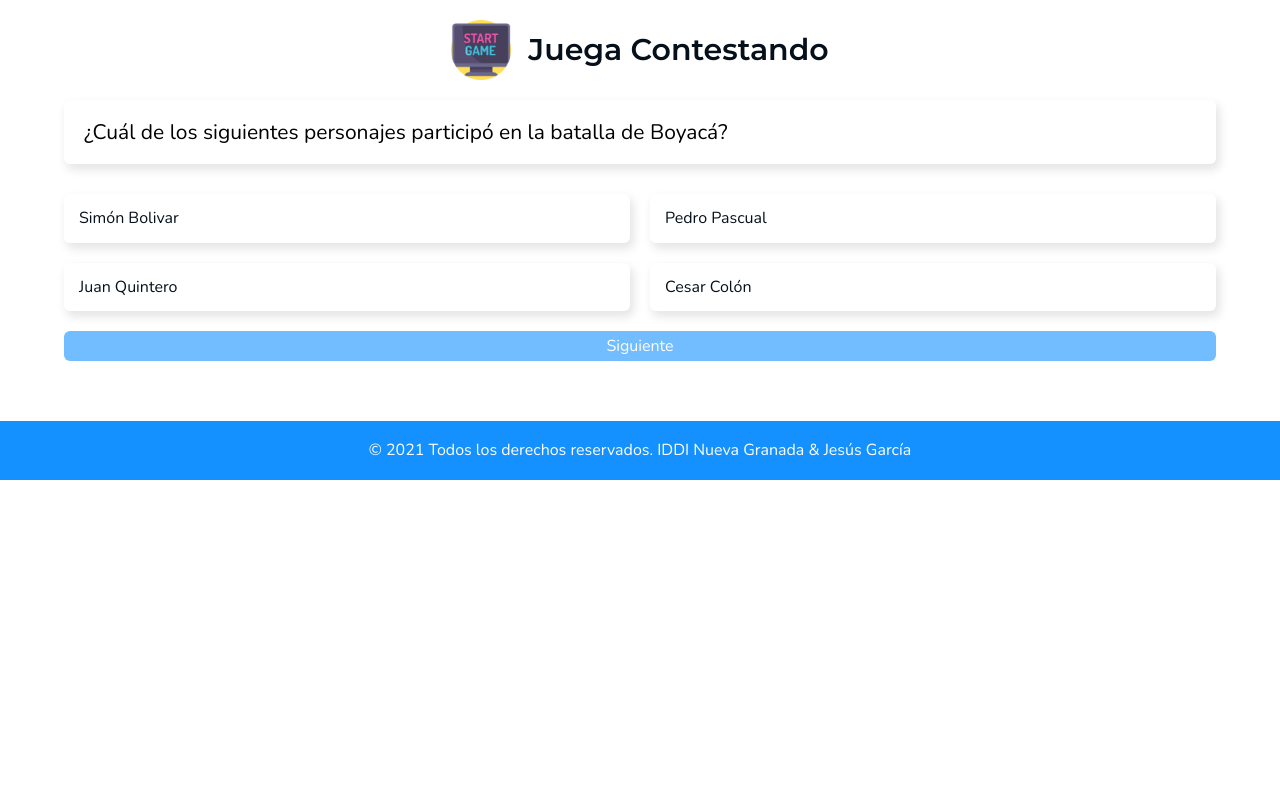
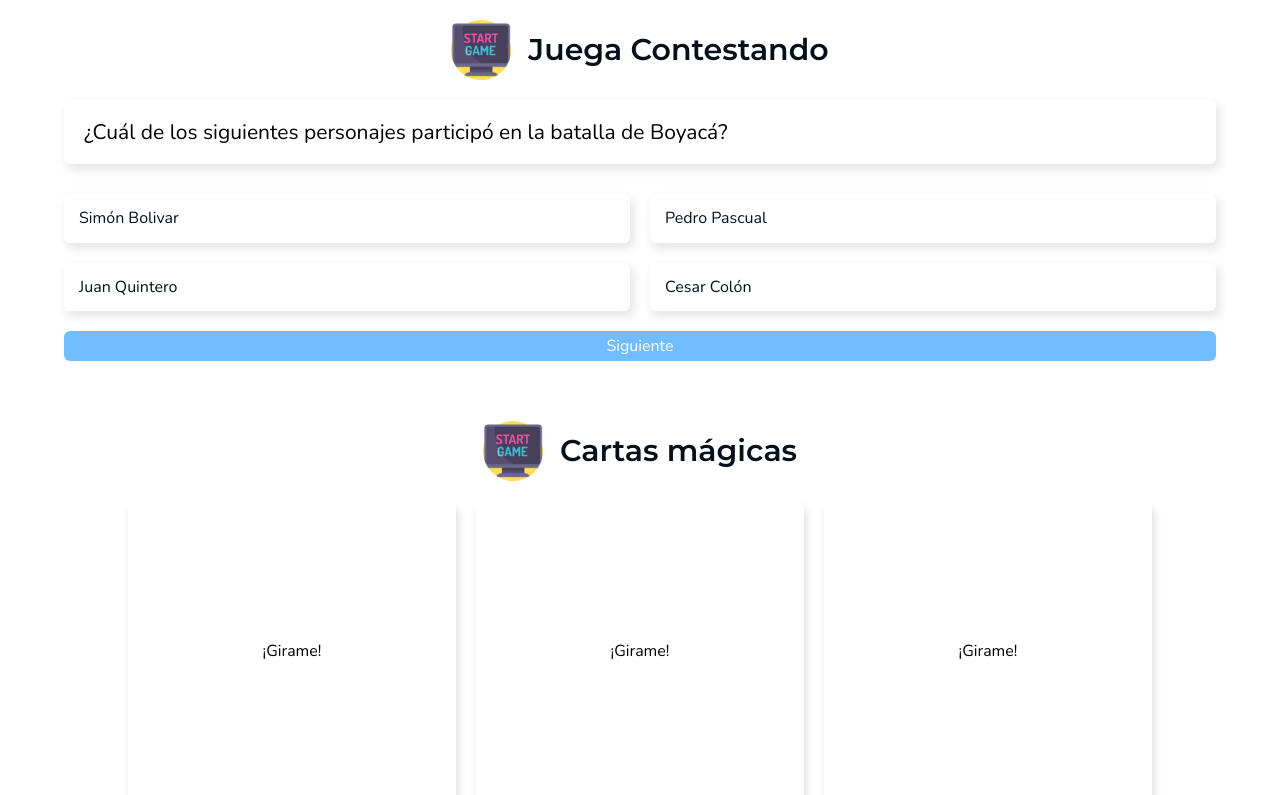
Before and after one commit to jesus2801/iddi-page-batalla-boyaca, a Next.js app: page / in a window 1280 px wide. Shown: the part 2000-2795 px from the top of the page. Before the commit the page ends 2480 px from the top, so only its background shows below. Built offline with nearby package versions, Linux system fonts and the light colour scheme.

Commit message:
second game added

```diff
--- a/src/components/atoms/home-card/styles.ts
+++ b/src/components/atoms/home-card/styles.ts
@@ -4,13 +4,14 @@ export const HomeCardDiv = styled.div`
   position: relative;
   top: 0;
   width: 100%;
+  height: 100%;
   background-color: #fff;
   border-radius: 5px;
 
   display: flex;
   flex-direction: column;
   align-items: center;
-  justify-content: flex-start;
+  justify-content: space-between;
 
   transition: 300ms ease transform;
 
--- /dev/null
+++ b/src/components/organisms/game/Cards.tsx
@@ -0,0 +1,106 @@
+import React, { MouseEvent, useEffect, useState } from 'react';
+import { cardGameInfoI, cardsGameInfo } from 'utils/cards-game.info';
+import { CardsCtn } from './cards.styles';
+import { GameDiv, Title } from './main.styles';
+
+const Cards = () => {
+  const [validSound, setValidSound] = useState(
+    null as null | HTMLAudioElement
+  );
+  const [invalidSound, setInvalidSound] = useState(
+    null as null | HTMLAudioElement
+  );
+
+  const [activeCard, setActiveCard] = useState({
+    card: null as null | HTMLDivElement,
+    info: null as null | cardGameInfoI,
+  });
+  const [matchs, setMatchs] = useState([] as number[]);
+
+  const [info, setInfo] = useState([] as cardGameInfoI[]);
+
+  useEffect(() => {
+    setInfo(cardsGameInfo.sort(() => Math.random() - 0.5));
+    setValidSound(new Audio('/static/sounds/valid.mp3'));
+    setInvalidSound(new Audio('/static/sounds/invalid.mp3'));
+  }, []);
+
+  let pause = false;
+
+  const onclick = (
+    card: cardGameInfoI,
+    e: MouseEvent<HTMLDivElement>
+  ) => {
+    console.log('Entra a la función...');
+    if (matchs.indexOf(card.id) !== -1 || pause) return;
+
+    console.log('Se da vuelta');
+    const element = e.currentTarget;
+    element.classList.toggle('active');
+
+    if (activeCard.info) {
+      console.log('Hay una tarjeta activa');
+      if (card.id === activeCard.info.id) {
+        console.log('Acierto - se agrega la pareja a las finalizadas');
+        validSound.play();
+        setMatchs([...matchs, card.id]);
+      } else {
+        pause = true;
+        console.log('desacierto - se elimina la pareja seleccionada');
+        invalidSound.play();
+
+        setTimeout(() => {
+          element.classList.remove('active');
+          activeCard.card!.classList.remove('active');
+          pause = false;
+        }, 500);
+      }
+
+      setActiveCard({
+        card: null,
+        info: null,
+      });
+    } else {
+      setActiveCard({
+        card: e.currentTarget,
+        info: card,
+      });
+    }
+  };
+
+  return (
+    <GameDiv>
+      <Title>
+        <img src="/static/icons/pc-game.webp" alt="pc game icon" />
+        <h2>Cartas mágicas</h2>
+      </Title>
+
+      <CardsCtn>
+        {info.map((c, i) => (
+          <div
+            key={i + 'c'}
+            onClick={e => onclick(c, e)}
+            className="container"
+          >
+            <div className="front">
+              <p>¡Girame!</p>
+            </div>
+
+            {c.type === 'card' ? (
+              <div className="back">
+                <h3>{c.info}</h3>
+              </div>
+            ) : (
+              <div
+                className="back"
+                style={{ backgroundImage: `url("${c.info}")` }}
+              ></div>
+            )}
+          </div>
+        ))}
+      </CardsCtn>
+    </GameDiv>
+  );
+};
+
+export default Cards;
--- a/src/components/organisms/game/Game.tsx
+++ b/src/components/organisms/game/Game.tsx
@@ -10,7 +10,7 @@ import {
   QuestionDiv,
   AnswersDiv,
   SubmitButtton,
-} from './styles';
+} from './main.styles';
 
 const Game = () => {
   const questions = questionsData.sort();
--- /dev/null
+++ b/src/components/organisms/game/cards.styles.ts
@@ -0,0 +1,69 @@
+import styled from '@emotion/styled';
+
+export const CardsCtn = styled.div`
+  width: 80%;
+
+  display: grid;
+  grid-template-columns: repeat(3, 1fr);
+  gap: 20px;
+
+  .container {
+    position: relative;
+
+    .front,
+    .back,
+    & {
+      width: 100%;
+      height: 300px;
+    }
+
+    .front,
+    .back {
+      backface-visibility: hidden;
+      position: absolute;
+      top: 0;
+      left: 0;
+
+      display: flex;
+      flex-direction: column;
+      align-items: center;
+      justify-content: center;
+
+      border-radius: 6px;
+
+      -webkit-box-shadow: 2px 6px 9px 0px rgba(220, 220, 220, 1);
+      -moz-box-shadow: 2px 6px 9px 0px rgba(220, 220, 220, 1);
+      box-shadow: 2px 6px 9px 0px rgba(220, 220, 220, 1);
+
+      cursor: pointer;
+    }
+
+    .front {
+      z-index: 2;
+      transform: rotateY(0deg);
+      transition: all 250ms linear;
+    }
+
+    .back {
+      transition: all 250ms linear;
+      transform: rotateY(180deg);
+
+      h3 {
+        font-size: 20px;
+        color: var(--black);
+      }
+
+      background-position: center;
+      background-repeat: no-repeat;
+      background-size: cover;
+    }
+
+    &.active .front {
+      transform: rotateY(180deg);
+    }
+
+    &.active .back {
+      transform: rotateY(360deg);
+    }
+  }
+`;
--- a/src/pages/index.tsx
+++ b/src/pages/index.tsx
@@ -4,6 +4,7 @@ import Animation from '@components/organisms/animation/Animation';
 import HomeGrid from '@components/organisms/home-grid/HomeGrid';
 import Footer from '@components/molecules/footer/Footer';
 import Game from '@components/organisms/game/Game';
+import Cards from '@components/organisms/game/Cards';
 
 const IndexPage = () => (
   <Layout title="Inicio">
@@ -12,6 +13,7 @@ const IndexPage = () => (
     <HomeGrid />
 
     <Game />
+    <Cards />
 
     <Footer />
   </Layout>
--- /dev/null
+++ b/src/utils/cards-game.info.ts
@@ -0,0 +1,38 @@
+export interface cardGameInfoI {
+  id: number;
+  type: 'card' | 'image';
+  info: string;
+}
+
+export const cardsGameInfo: cardGameInfoI[] = [
+  {
+    id: 0,
+    type: 'card',
+    info: 'Simón Bolivar',
+  },
+  {
+    id: 0,
+    type: 'image',
+    info: '/static/cards/simon-bolivar.webp',
+  },
+  {
+    id: 1,
+    type: 'card',
+    info: 'José María Barreiro',
+  },
+  {
+    id: 1,
+    type: 'image',
+    info: '/static/characters/barreiro.webp',
+  },
+  {
+    id: 2,
+    type: 'card',
+    info: 'Fransisco de Paula Santander',
+  },
+  {
+    id: 2,
+    type: 'image',
+    info: '/static/characters/santander.jpg',
+  },
+];
```
Also changed, not shown: public/static/characters/barreiro.webp (added), public/static/characters/santander.jpg (added), src/components/organisms/game/main.styles.ts (renamed from src/components/organisms/game/styles.ts).
